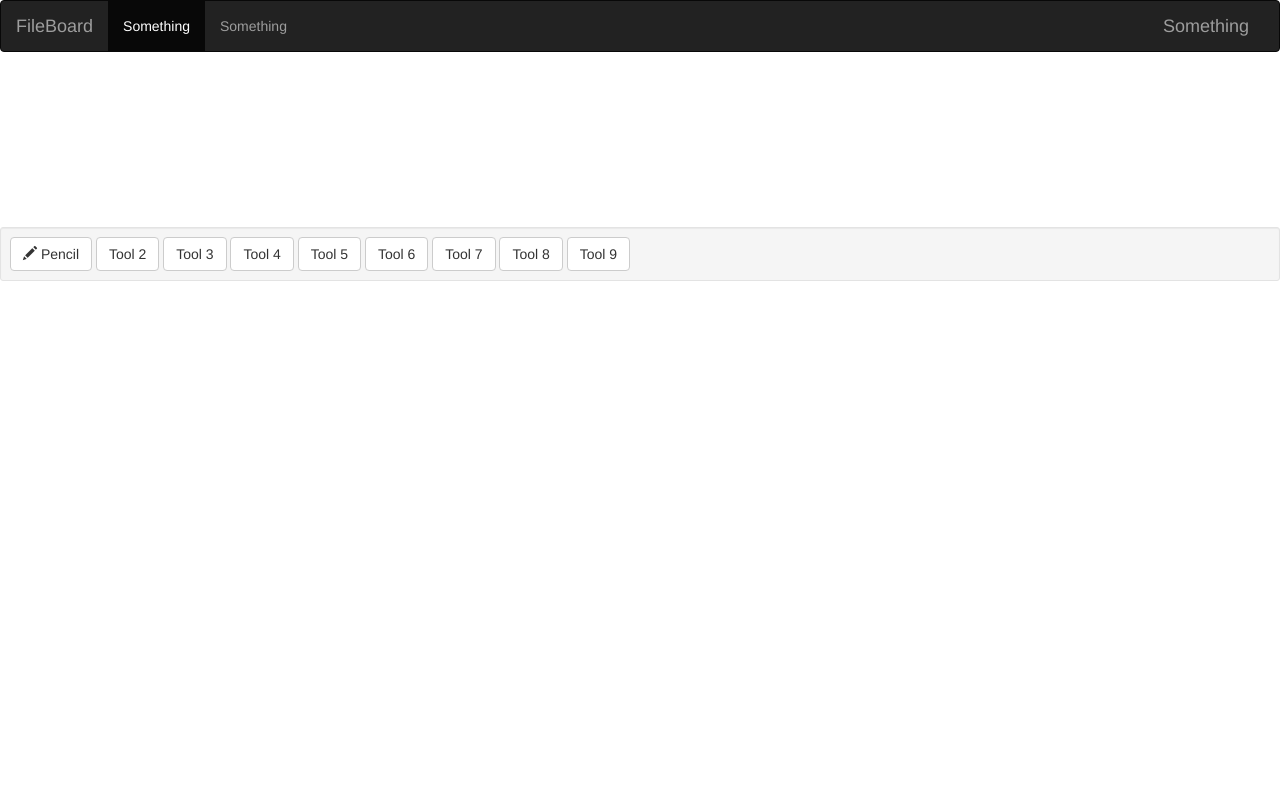
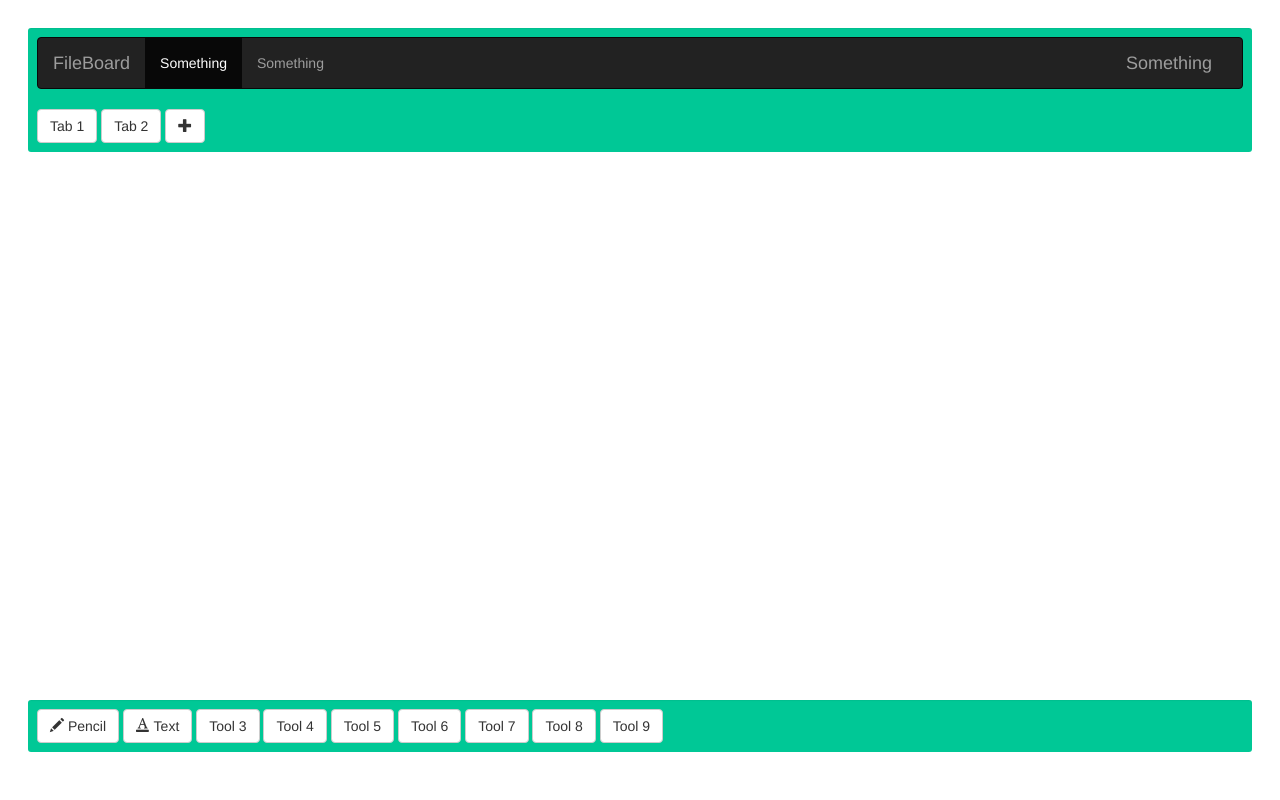
Before and after one commit to bartektomas/FileBoard, a PHP site: page /fileboard.html in a window 1280 px wide. Run offline with PHP 8.4, Linux system fonts and the light colour scheme; a map, chart or similar area stays blank; some libraries are stand-ins or nearby versions.

Commit message:
new design

```diff
--- a/fileboard.html
+++ b/fileboard.html
@@ -6,10 +6,10 @@
 	<link href="https://maxcdn.bootstrapcdn.com/bootstrap/3.3.7/css/bootstrap.min.css" rel="stylesheet" integrity="sha384-BVYiiSIFeK1dGmJRAkycuHAHRg32OmUcww7on3RYdg4Va+PmSTsz/K68vbdEjh4u" crossorigin="anonymous">
 	<script src="http://code.jquery.com/jquery-3.1.0.min.js" integrity="sha256-cCueBR6CsyA4/9szpPfrX3s49M9vUU5BgtiJj06wt/s=" crossorigin="anonymous"></script>
 	<script src="https://maxcdn.bootstrapcdn.com/bootstrap/3.3.7/js/bootstrap.min.js" integrity="sha384-Tc5IQib027qvyjSMfHjOMaLkfuWVxZxUPnCJA7l2mCWNIpG9mGCD8wGNIcPD7Txa" crossorigin="anonymous"></script>
-	<link href="style.css" rel="stylesheet">
+	<link href="fileboard_style.css" rel="stylesheet">
 </head>
 <body>
-	<div id="header">
+	<div id="header" class="well well-sm">
 		<nav class="navbar navbar-inverse">
 			<div class="container-fluid">
 				<div class="navbar-header">
@@ -29,6 +29,9 @@
 				</div>
 			</div>
 		</nav>
+		<button type="button" class="btn btn-default">Tab 1</button>
+		<button type="button" class="btn btn-default">Tab 2</button>
+		<button type="button" class="btn btn-default"><span class="glyphicon glyphicon-plus"></span></button>
 	</div>
 
 	<div id="canvas-div">
@@ -37,7 +40,7 @@
 
 	<div id="footer" class="well well-sm">
 		<button type="button" class="btn btn-default"><span class="glyphicon glyphicon-pencil"></span> Pencil</button>
-		<button type="button" class="btn btn-default">Tool 2</button>
+		<button type="button" class="btn btn-default"><span class="glyphicon glyphicon-text-color"></span> Text</button>
 		<button type="button" class="btn btn-default">Tool 3</button>
 		<button type="button" class="btn btn-default">Tool 4</button>
 		<button type="button" class="btn btn-default">Tool 5</button>
--- a/fileboard.js
+++ b/fileboard.js
@@ -4,11 +4,11 @@ $(document).ready(function() {
 	canvas.setHeight(500);
 	//canvas.isDrawingMode = true;
 
-	canvas.backgroundColor = new fabric.Pattern({source: "http://www.paralelo8.com.br/pixel/grids/grid_1.png"});
+	canvas.backgroundColor = new fabric.Pattern({source: "grid_1.png"});
 
 	var rect = new fabric.Rect({
-		top : 100,
-		left : 100,
+		top : 500,
+		left : 500,
 		width : 50,
 		height : 50,
 		fill : 'red',
--- a/fileboard_style.css
+++ b/fileboard_style.css
@@ -8,6 +8,9 @@
 }
 
 #header {
+	background-color: rgb(0,200,150);
+	border: rgb(0,200,150);
+
 	left: 2em;
 	right: 2em;
 	top: 2em;
@@ -15,15 +18,17 @@
 	z-index: 2
 }
 
+h1 {
+	color: white;
+}
+
 #footer {
+	background-color: rgb(0,200,150);
+	border: rgb(0,200,150);
+
 	left: 2em;
 	right: 2em;
 	bottom: 2em;
 	position: fixed;
 	z-index: 2
 }
-
-.well {
-	background-color: black;
-	border: black;
-}
--- a/login.php
+++ b/login.php
@@ -46,7 +46,7 @@ if (isset($_POST['login']) && !empty($_POST['email']) && !empty($_POST['password
         <meta charset="utf-8">
         <title>Login - Fileboard</title>
         <link rel="stylesheet" href="https://maxcdn.bootstrapcdn.com/bootstrap/3.3.7/css/bootstrap.min.css" integrity="sha384-BVYiiSIFeK1dGmJRAkycuHAHRg32OmUcww7on3RYdg4Va+PmSTsz/K68vbdEjh4u" crossorigin="anonymous">
-        <link rel="stylesheet" href="login style.css">
+        <link rel="stylesheet" href="login_style.css">
 
 
     </head>
```
Also changed, not shown: grid_1.png (added).
